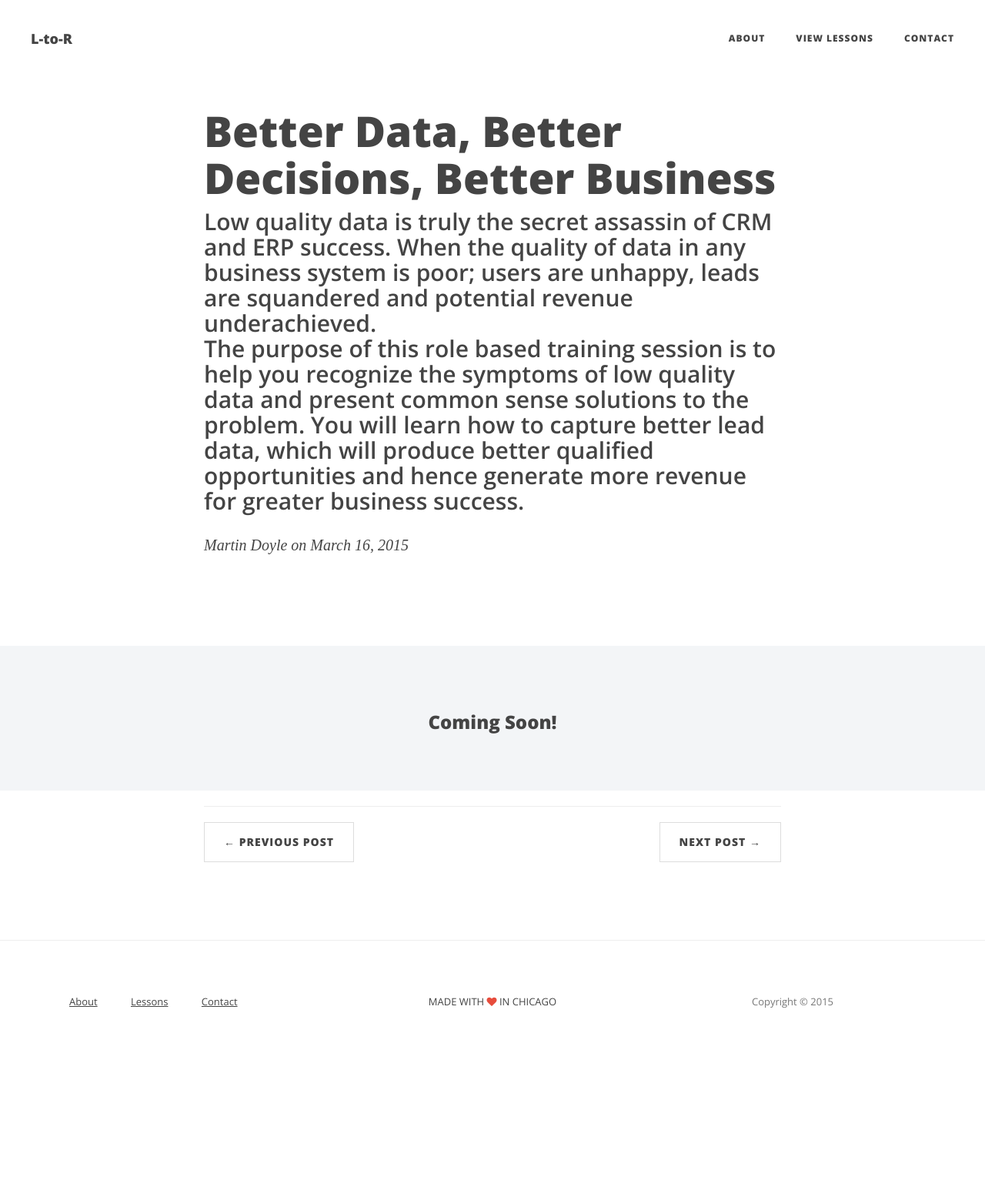
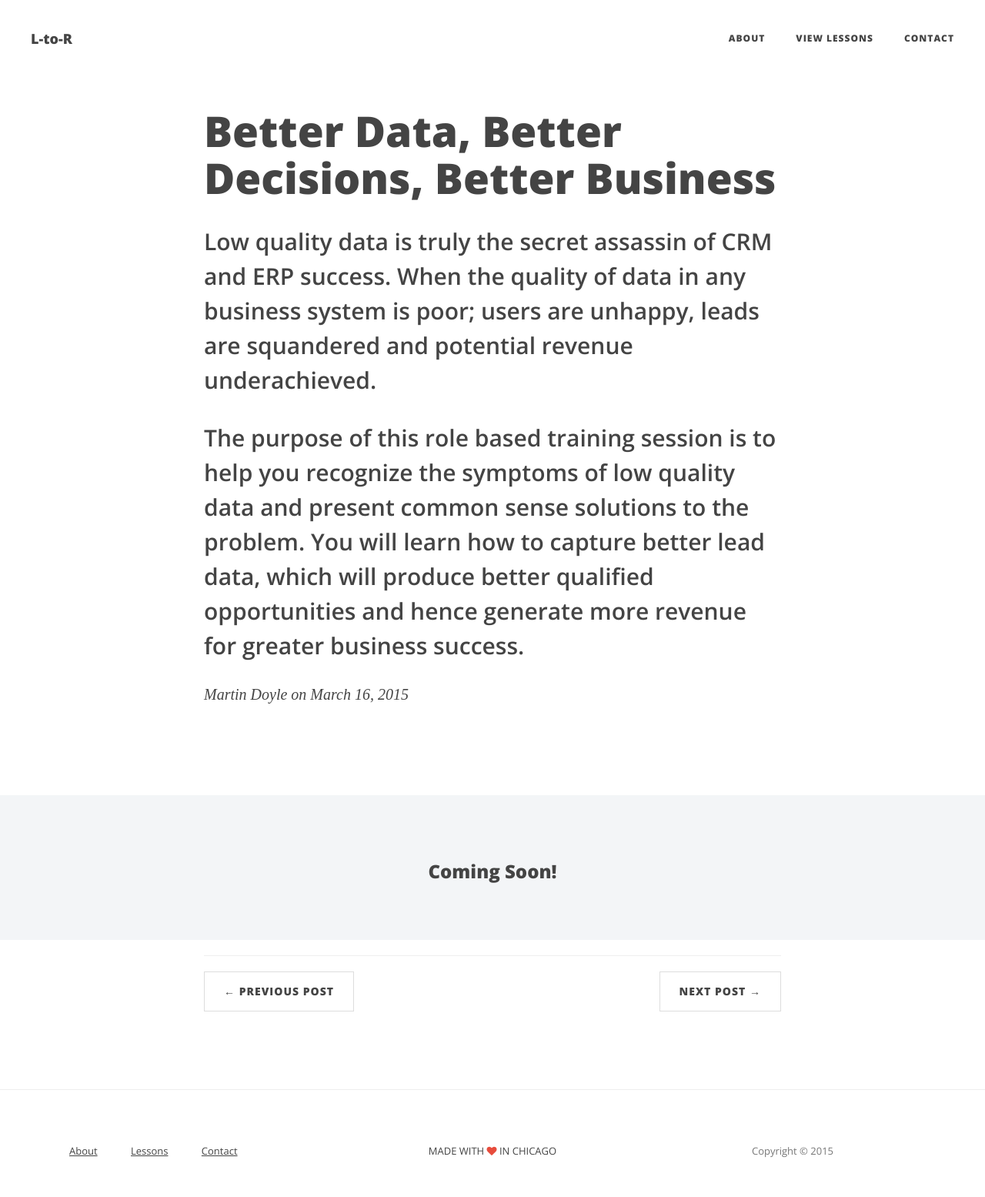
Before and after one commit to SmartApps4/lead-to-revenue, a Jekyll site: the page built from _posts/2015-03-16-data.markdown, in a window 1280 px wide. Shown: the whole page at 77% size. Built offline with Jekyll 4.4.1, drawn with Linux system fonts in a browser that asks for light colours; nearby versions of some CDN libraries; comment, search, counter and statistics services are not loaded; before the commit the page ends 1361 px from its top, so only the background shows below that.

Commit message:
Updated formatting

```diff
--- a/_posts/2015-03-16-data.markdown
+++ b/_posts/2015-03-16-data.markdown
@@ -2,8 +2,8 @@
 layout:   post
 lesson:		2
 title:    "Better Data, Better Decisions, Better Business"
-subtitle: "Low quality data is truly the secret assassin of CRM and ERP success.  When the quality of data in any business system is poor; users are unhappy, leads are squandered and potential revenue underachieved. <br>
-The purpose of this role based training session is to help you recognize the symptoms of low quality data and present common sense solutions to the problem.  You will learn how to capture better lead data, which will produce better qualified opportunities and hence generate more revenue for greater business success."
+subtitle: "<p>Low quality data is truly the secret assassin of CRM and ERP success.  When the quality of data in any business system is poor; users are unhappy, leads are squandered and potential revenue underachieved.</p>
+<p>The purpose of this role based training session is to help you recognize the symptoms of low quality data and present common sense solutions to the problem.  You will learn how to capture better lead data, which will produce better qualified opportunities and hence generate more revenue for greater business success.</p>"
 date:       2015-03-16 12:00:00
 author:     "Martin Doyle"
 ---
--- a/classes/index.html
+++ b/classes/index.html
@@ -36,9 +36,9 @@ header-img: "img/about-bg.jpg"
 				        <h2 class="post-title">{{ post.title }}
 				        </h2>
 				        {% if post.subtitle %}
-				        <h4 class="post-subtitle">
+				        <h5 class="post-subtitle">
 				            {{ post.subtitle }}
-				        </h4>
+				        </h5>
 				        {% endif %}
 				    </a>
 				    <br>
```
